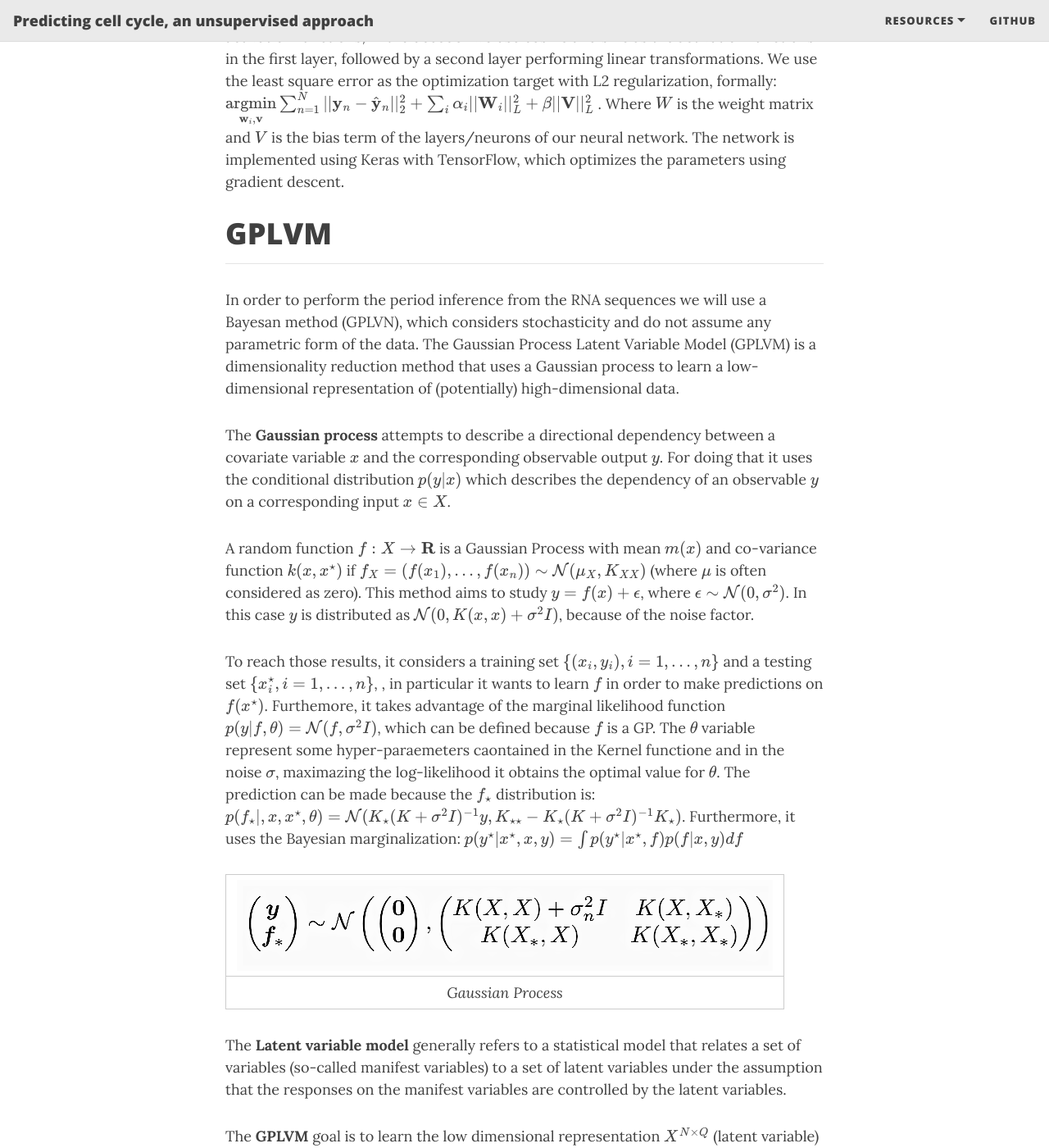
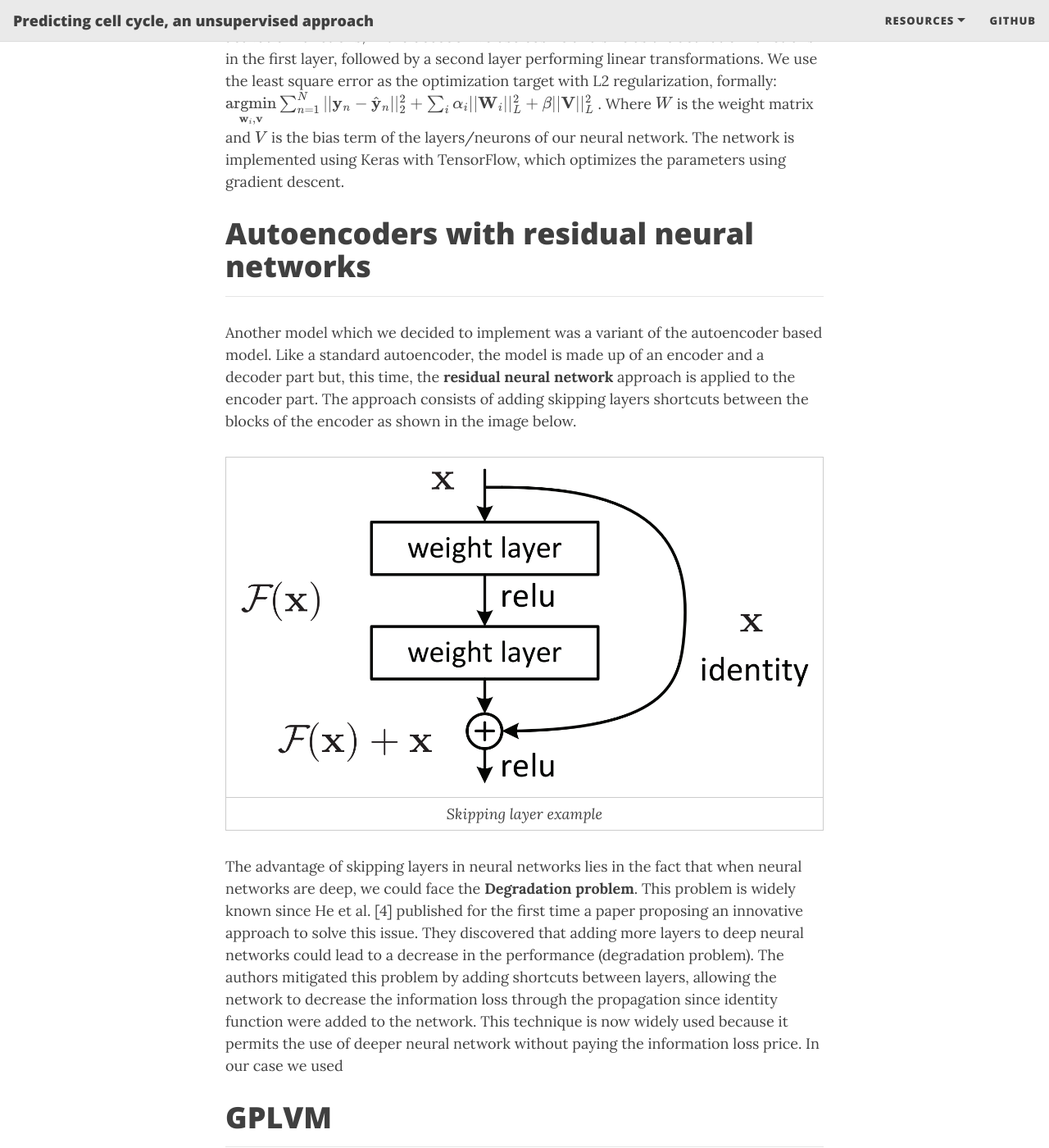
Before and after one commit to lucarossi9/statistical_computation_4, a Jekyll site: the page built from index.md, in a window 1280 px wide and 1400 px high, scrolled down 8141 px. Shown: the whole window at 82% size. Built offline with Jekyll 4.4.1, drawn with Linux system fonts in a browser that asks for light colours; nearby versions of some CDN libraries; formulas are drawn with MathJax 3; the list of posts is cut into pages by our own code; some of the changed text lies outside the part shown.

Commit message:
Update index.md

```diff
--- a/index.md
+++ b/index.md
@@ -102,6 +102,18 @@ $$
 $$
 . Where $$W$$ is the weight matrix and $$V$$ is the bias term of the layers/neurons of our neural network. The network is implemented using Keras with TensorFlow, which optimizes the parameters using gradient descent.
 
+# Autoencoders with residual neural networks
+--------------------------------------------------
+
+Another model which we decided to implement was a variant of the autoencoder based model. Like a standard autoencoder, the model is made up of an encoder and a decoder part but, this time, the **residual neural network** approach is applied to the encoder part. The approach consists of adding skipping layers shortcuts between the blocks of the encoder as shown in the image below.
+
+| ![residual neural nets](assets/img/residual_neural_network.png) |
+|:--:|
+| *Skipping layer example* |
+
+The advantage of skipping layers in neural networks lies in the fact that when neural networks are deep, we could face the **Degradation problem**. This problem is widely known since He et al. [4] published for the first time a paper proposing an innovative approach to solve this issue. They discovered that adding more layers to deep neural networks could lead to a decrease in the performance (degradation problem). The authors mitigated this problem by adding shortcuts between layers, allowing the network to decrease the information loss through the propagation since identity function were added to the network. This technique is now widely used because it permits the use of deeper neural network without paying the information loss price. In our case we used
+
+
 #  GPLVM
 --------------------------------
 
@@ -144,17 +156,6 @@ $$
 where $$p(x)\sim \mathcal{N}(0,\Sigma)$$.
 
 
-# Autoencoders with residual neural networks
---------------------------------------------------
-
-Another model which we decided to implement was a variant of the autoencoder based model. Like a standard autoencoder, the model is made up of an encoder and a decoder part but, this time, the **residual neural network** approach is applied to the encoder part. The approach consists of adding skipping layers shortcuts between the blocks of the encoder as shown in the image below.
-
-| ![residual neural nets](assets/img/residual_neural_network.png) |
-|:--:|
-| *Skipping layer example* |
-
-The advantage of skipping layers in neural networks lies in the fact that when neural networks are deep, we could face the **Degradation problem**. This problem is widely known since He et al. [4] published for the first time a paper proposing an innovative approach to solve this issue. They discovered that adding more layers to deep neural networks could lead to a decrease in the performance (degradation problem). The authors mitigated this problem by adding shortcuts between layers, allowing the network to decrease the information loss through the propagation since identity function were added to the network. This technique is now widely used because it permits the use of deeper neural network without paying the information loss price. In our case we used
-
 # References
 --------------------------------------------------
 
```
